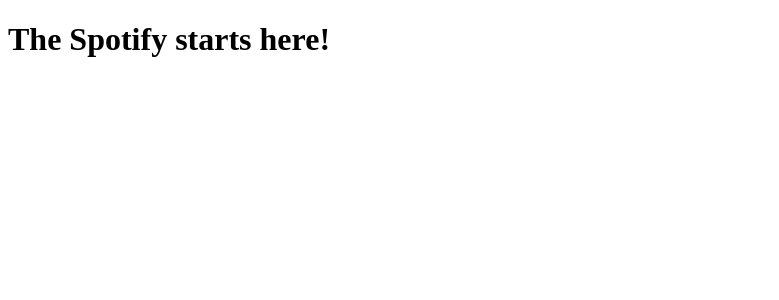
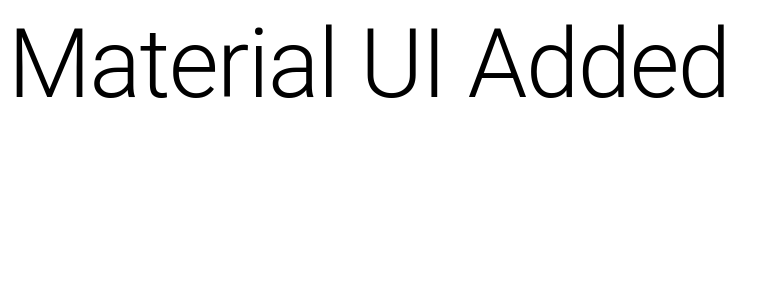
Before and after one commit to JiwanChaudhary/spotify-2.0, a React (Create React App) app: page / in a window 1280 px wide. Shown: the top 300 px of the page, without its empty margins (0-779 px from the left). Built offline with nearby package versions, Linux system fonts and the light colour scheme.

Commit message:
Material UI added

```diff
--- a/package.json
+++ b/package.json
@@ -3,6 +3,9 @@
   "version": "0.1.0",
   "private": true,
   "dependencies": {
+    "@emotion/react": "^11.10.0",
+    "@emotion/styled": "^11.10.0",
+    "@mui/material": "^5.9.2",
     "@testing-library/jest-dom": "^5.14.1",
     "@testing-library/react": "^13.0.0",
     "@testing-library/user-event": "^13.2.1",
--- a/src/App.js
+++ b/src/App.js
@@ -1,9 +1,10 @@
+import { Box, Typography } from "@mui/material";
 
 function App() {
   return (
-    <div>
-      <h1>The Spotify starts here!</h1>
-    </div>
+    <Box>
+      <Typography variant="h1">Material UI Added</Typography>
+    </Box>
   );
 }
 
```
Also changed, not shown: 1 other file (tests, documents, lock files or other folders).
